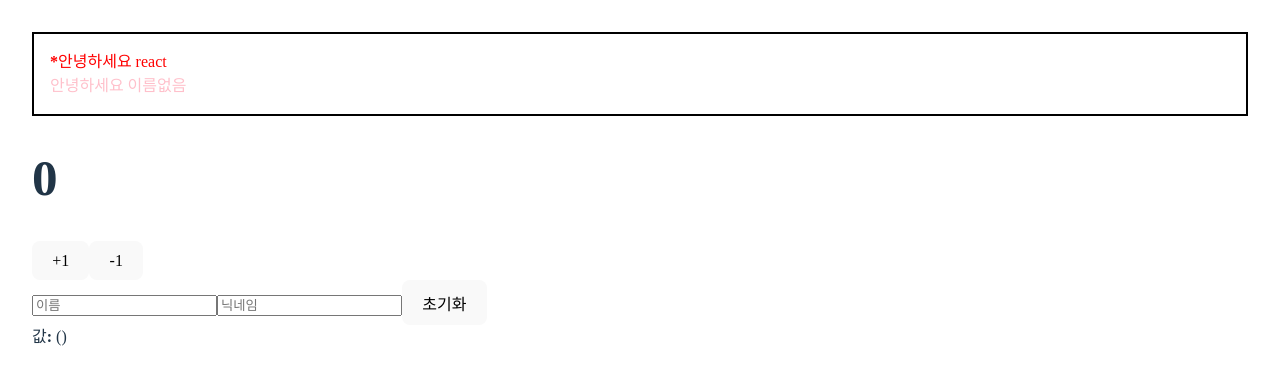
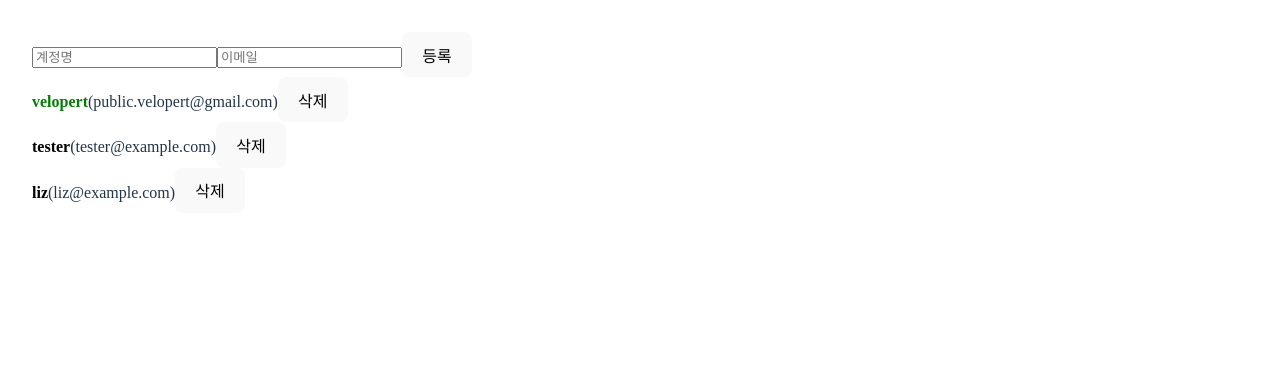
Before and after one commit to 2jigoo/study-react-js, a React (Vite) app in the folder begin-react/: page / in a window 1280 px wide. Shown: the top 384 px of the page. Built offline with nearby package versions, Linux system fonts and the light colour scheme.

Commit message:
1-18. useRef, array 제어, useEffect, useMemo, useCallback

```diff
--- a/begin-react/src/App.jsx
+++ b/begin-react/src/App.jsx
@@ -1,20 +1,120 @@
-import { useState } from 'react'
-import Hello from './Hello';
-import Wrapper from './Wrapper';
-import Counter from './Counter';
-import InputSample from './InputSample';
+import { useCallback, useMemo, useRef, useState } from 'react'
+// import Hello from './Hello';
+// import Wrapper from './Wrapper';
+// import Counter from './Counter';
+// import InputSample from './InputSample';
 import './App.css'
+import UserList from './UserList';
+import CreateUser from './CreateUser';
+
+const countActiveUsers = (users) => {
+  console.log('활성 사용자 세기');
+  return users.filter(user => user.active).length;
+}
 
 function App() {
+
+  const [inputs, setInputs] = useState({
+    username: '',
+    email: '',
+  });
+
+  const { username, email } = inputs;
+
+  const onChange = e => {
+    const { name, value } = e.target;
+    console.log(name + ' ' + value);
+    setInputs({
+      ...inputs,
+      [name]: value
+    });
+  }
+
+  const [users, setUsers] = useState([
+    {
+      id: 1,
+      username: 'velopert',
+      email: 'public.velopert@gmail.com',
+      active: true
+    },
+    {
+      id: 2,
+      username: 'tester',
+      email: 'tester@example.com',
+      active: false
+    },
+    {
+      id: 3,
+      username: 'liz',
+      email: 'liz@example.com',
+      active: false
+    }
+  ]);
+
+  // # 12. useRef
+  // useRef().current
+  // - dom 선택
+  // - 컴포넌트 안에서 조회 및 수정할 수 있는 변수를 관리 (변경 시 재렌더링 안 됨)
+  const nextId = useRef(4);
+
+
+  /**
+   * # 18. useCallback
+   * 일반 함수들은 컴포넌트가 재렌더링 될 때마다 새롭게 생성됨
+   * 함수를 재사용하기 위함
+   * 함수 안에서 사용하는 상태 혹은 props가 있다면 deps에 포함시켜야 함
+   */
+
+  // # 13. 배열 항목 추가
+
+  const onCreate = useCallback(() => {
+    const user = {
+      id: nextId.current,
+      username,
+      email
+    };
+    setUsers([...users, user]);
+    setInputs({
+      username: '',
+      email: ''
+    });
+    nextId.current += 1;
+  }, [users, username, email]);
+
+
+  // # 14. 배열 항목 제거
+
+  const onRemove = useCallback((id) => {
+    setUsers(users.filter(user => user.id != id));
+  }, [users]);
+
+
+  // # 15. 배열 항목 수정
+
+  const onToggle = useCallback(id => {
+    setUsers(
+      users.map(user => user.id === id ? {...user, active: !user.active} : user)
+    );
+  }, [users]);
+
+  // input 값이 변경될 때도 함수가 호출 됨;
+  // const count = countActiveUsers(users);
+
+  // # 17. useMemo
+  // deps가 변경되면 함수 호출해서 연산. 바뀌지 않았다면 이전에 연산한 값 사용
+  const count = useMemo(() => countActiveUsers(users), [users]);
+
   return (
-    <div>
-      <Wrapper>
+    <>
+      {/* <Wrapper>
         <Hello name="react" color="red" isSpecial={true} />
         <Hello color="pink" />
       </Wrapper>
       <Counter />
-      <InputSample />
-    </div>
+      <InputSample /> */}
+      <CreateUser username={username} email={email} onChange={onChange} onCreate={onCreate} />
+      <UserList users={users} onRemove={onRemove} onToggle={onToggle} />
+    </>
   )
 }
 
--- /dev/null
+++ b/begin-react/src/CreateUser.jsx
@@ -0,0 +1,13 @@
+import React from "react";
+
+const CreateUser = ({username, email, onChange, onCreate}) => {
+     return (
+        <div>
+            <input type="text" name="username" placeholder="계정명" onChange={onChange} value={username} />
+            <input type="text" name="email" placeholder="이메일" onChange={onChange} value={email} />
+            <button onClick={onCreate}>등록</button>
+        </div>
+     )
+}
+
+export default CreateUser;
--- a/begin-react/src/UserList.jsx
+++ b/begin-react/src/UserList.jsx
@@ -1,41 +1,47 @@
-import React from 'react'
+import React, { useEffect } from 'react'
 
-const User = ({ user }) => {
+const User = ({ user, onRemove, onToggle }) => {
+
+    // # 16. useEffect
+    // 미지정: 재렌더링
+    // []: 마운트 / 언마운트
+    // [ item1, ... ]: 마운트 / 언마운트 / 해당 값이 변경될 때 / 변경되기 직전
+    useEffect(() => {
+        console.log('user값이 설정됨');
+        return () => {
+            console.log('user가 바뀌기 전');
+        }
+    }, [user]);
+
     return (
         <div>
-            <b>{user.username}</b> <span>({user.email})</span>
+            <b
+                style={{
+                    cursor: 'pointer',
+                    color: user.active ? 'green' : 'black'
+                }}
+                onClick={() => onToggle(user.id)}
+            >
+                {user.username}
+            </b>
+            <span>({user.email})</span>
+            <button onClick={() => onRemove(user.id)}>삭제</button>
         </div>
     );
 }
 
 
-const UserList = () => {
-    const users = [
-        {
-          id: 1,
-          username: 'velopert',
-          email: 'public.velopert@gmail.com'
-        },
-        {
-          id: 2,
-          username: 'tester',
-          email: 'tester@example.com'
-        },
-        {
-          id: 3,
-          username: 'liz',
-          email: 'liz@example.com'
-        }
-    ];
+const UserList = ({ users, onRemove, onToggle }) => {
 
     return (
         <div>
-            { users.map(user => {
-                <User user={user} key={user.id} />
-            })}
+            { users.map(user =>
+                <User user={user} key={user.id}
+                    onRemove={onRemove} onToggle={onToggle} />
+            )}
         </div>
-    )
+    );
 }
 
 
-export default UserList
+export default UserList;
```
